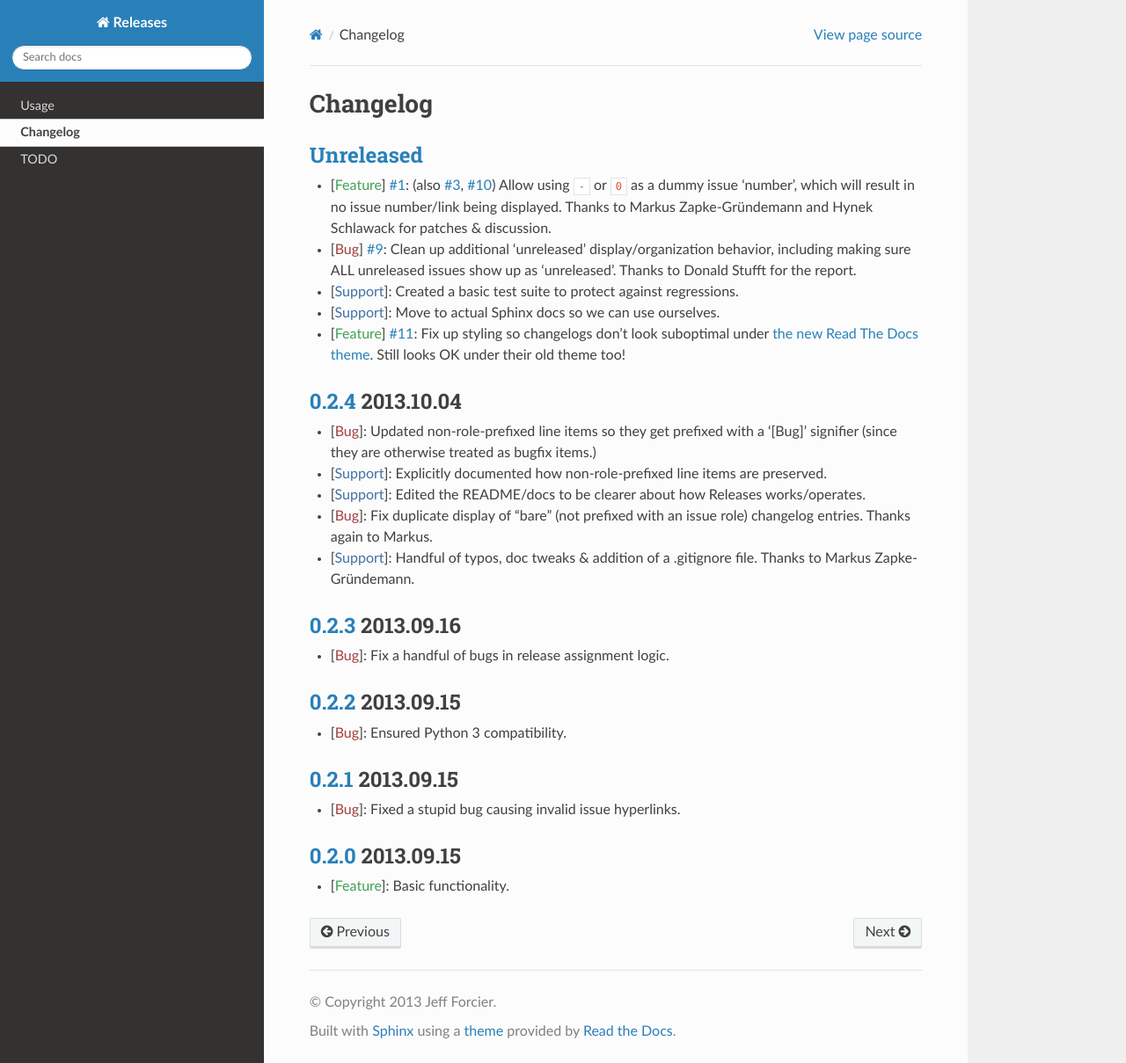
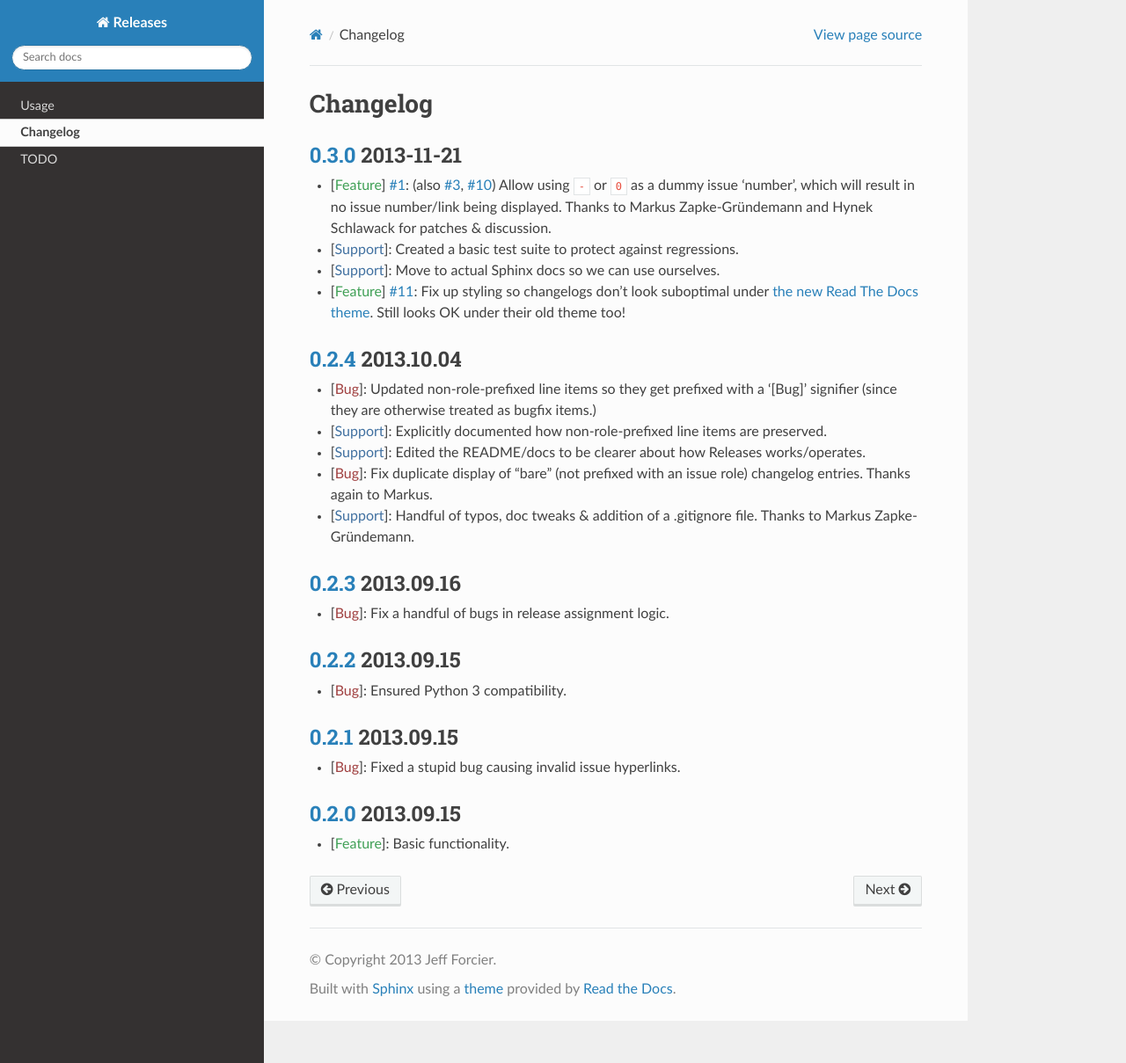
Before and after one commit to bitprophet/releases, a Sphinx documentation site: the page built from docs/changelog.rst, in a window 1280 px wide and 1209 px high. Shown: the whole window at 88% size. Built offline with Sphinx 7.4.7 and the Read the Docs theme 2.0.0, drawn with Linux system fonts in a browser that asks for light colours.

Commit message:
Cut 0.3.0

```diff
--- a/docs/changelog.rst
+++ b/docs/changelog.rst
@@ -2,6 +2,7 @@
 Changelog
 =========
 
+* :release:`0.3.0 <2013-11-21>`
 * :feature:`11` Fix up styling so changelogs don't look suboptimal under `the
   new Read The Docs theme
   <http://ericholscher.com/blog/2013/nov/4/new-theme-read-the-docs/>`_. Still
```
